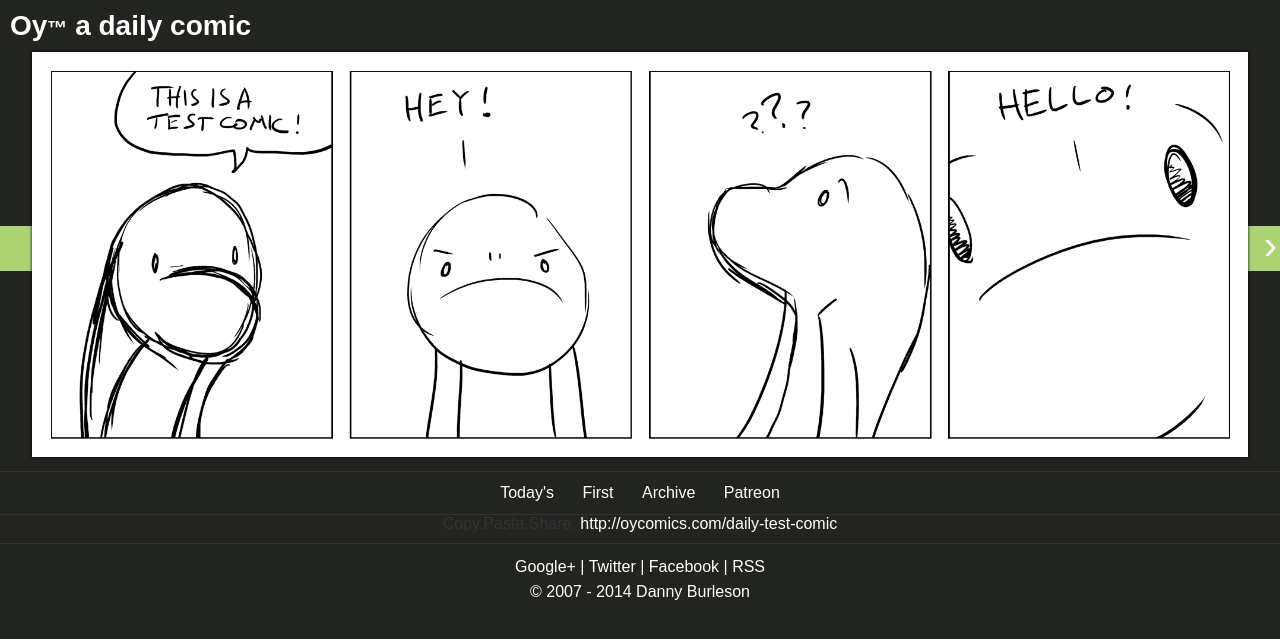
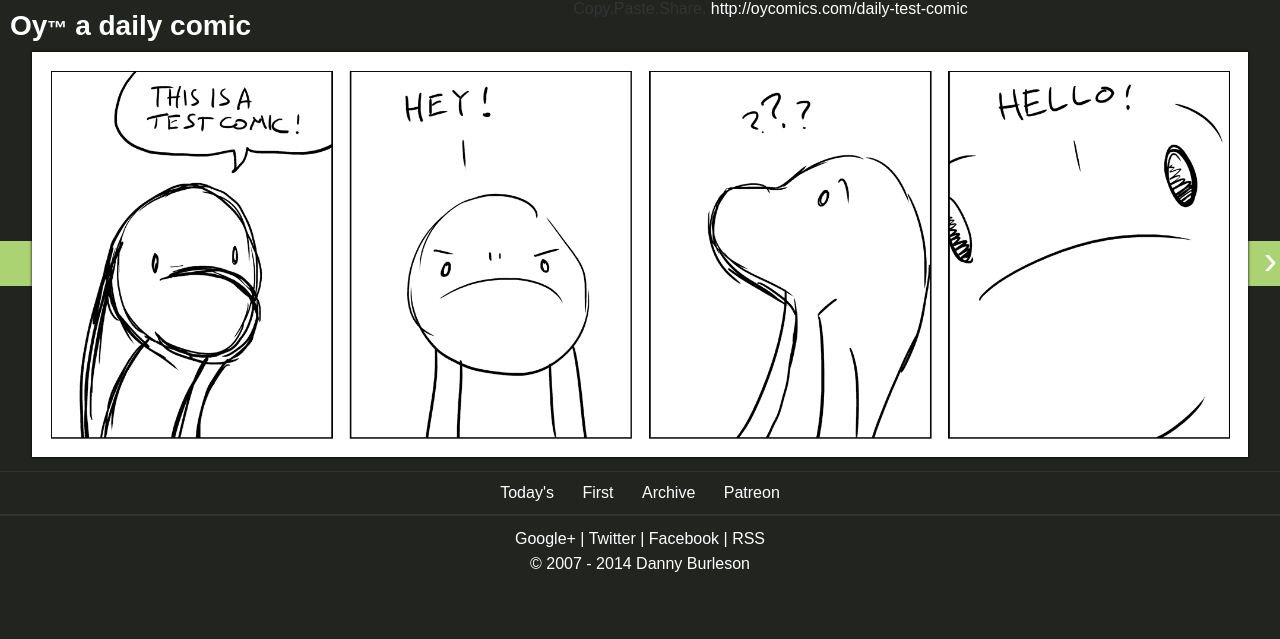
Before and after one commit to oycomics/oycomics.github.io, a Jekyll site: the page built from _posts/2014-03-20-daily-test-comic.md, in a window 1280 px wide. Shown: the top 639 px of the page. Built offline with Jekyll 4.4.1, drawn with Linux system fonts in a browser that asks for light colours; Markdown is read by kramdown in place of the engine named in the settings.

Commit message:
Update daily.html

```diff
--- a/_layouts/daily.html
+++ b/_layouts/daily.html
@@ -9,13 +9,12 @@
 </head>
 <body>
 <div class="site">
-{% include title.html %}
+{% include title.html %}{% include copy_paste_share.html %}
 <div class="comic daily">
 {% include comic_nav.html %}
 {{ content }}
 </div>
 {% include nav.html %}
-{% include copy_paste_share.html %}
 {% include footer.html %}
 </div>
 </body>
```
